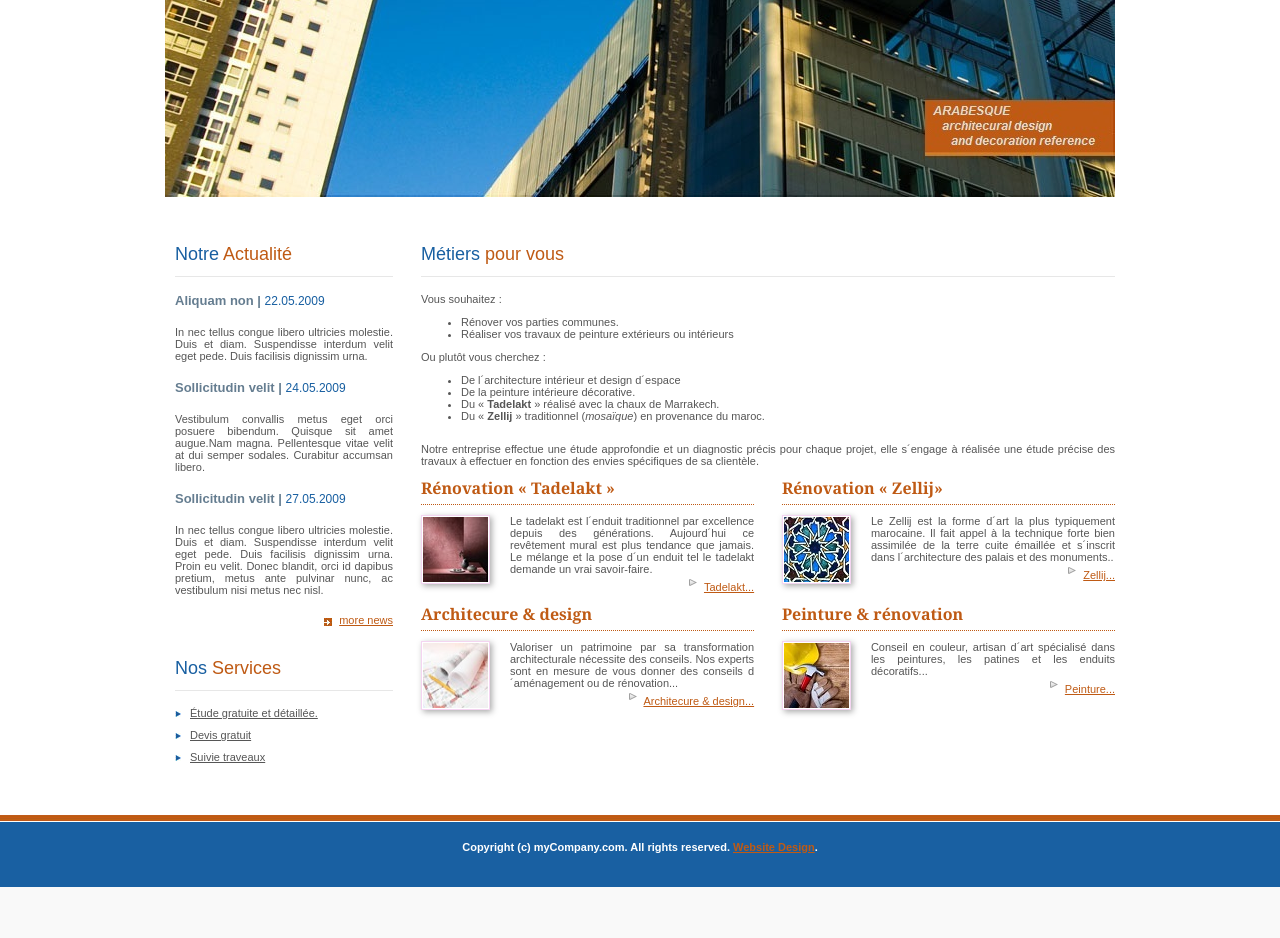
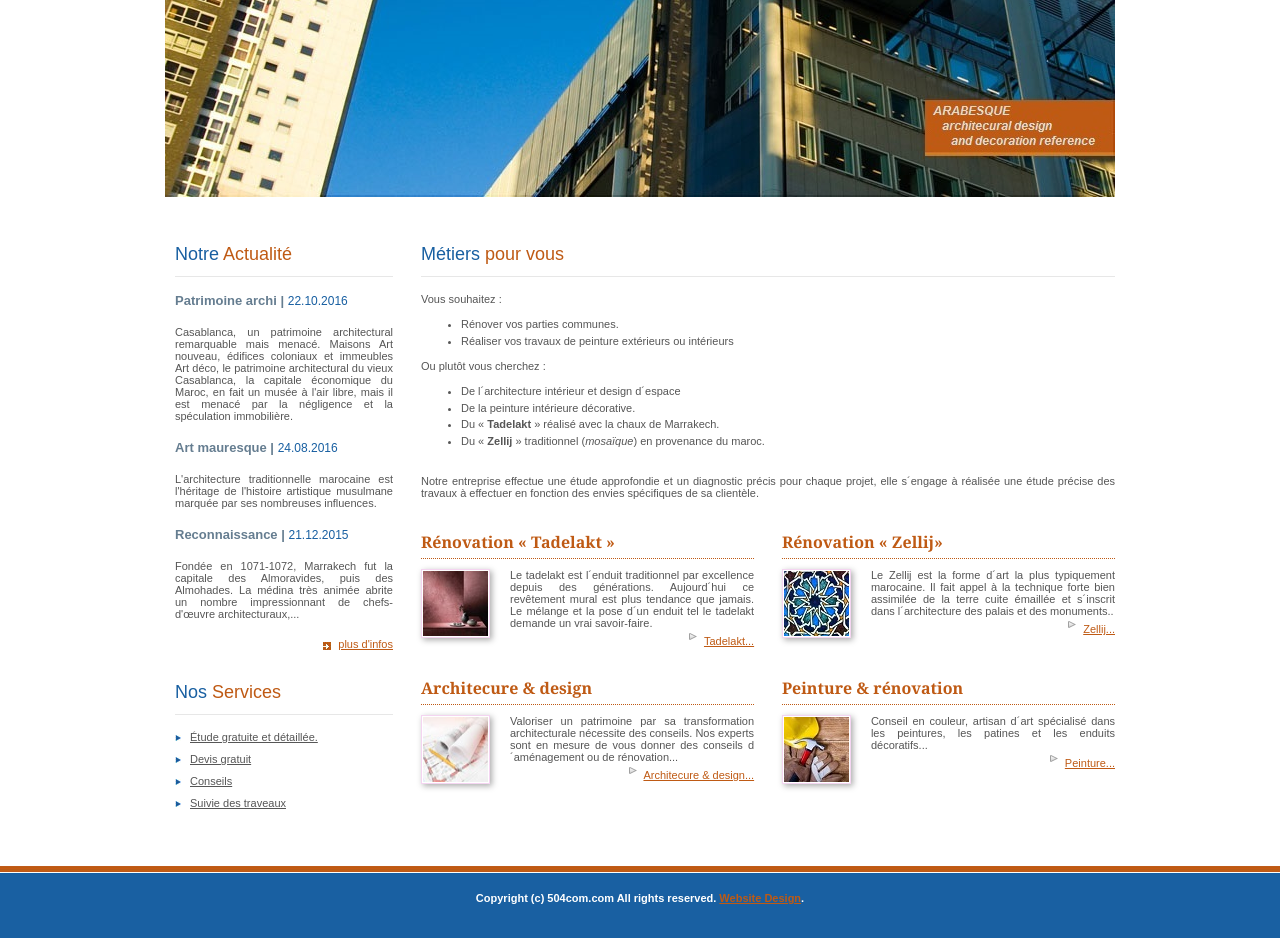
Before and after one commit to 504com/arabesque, a PHP site: page /services.php in a window 1280 px wide. Shown: the part 163-1101 px from the top of the page. Before the commit the page ends 1050 px from the top, so only its background shows below. Run offline with PHP 8.4, Linux system fonts and the light colour scheme; some libraries are stand-ins or nearby versions.

Commit message:
Fix bugs

```diff
--- a/footer.php
+++ b/footer.php
@@ -4,7 +4,7 @@
 </div>
 <div class="clear"></div>
 <div class="footer">
-    <div class="footerlink"> Copyright (c) myCompany.com. All rights reserved. <a href="http://myCompany.com">Website Design</a>. </div>
+    <div class="footerlink"> Copyright (c) 504com.com All rights reserved. <a href="http://504com.com">Website Design</a>. </div>
 </div>
 <div class="clear"></div>
 </body>
--- a/header.php
+++ b/header.php
@@ -13,7 +13,7 @@
 <body>
 <div id="container">
     <div class="headerzone">
-       <div class="logozone"> <a href="#"><img src="images/logo.jpg" alt="" border="0" /></a> </div>
+       <div class="logozone"> <a href="index.php"><img src="images/logo.jpg" alt="" border="0" /></a> </div>
         <div class="clear"></div>
     </div>
     <div class="clear"></div>
@@ -40,18 +40,21 @@
                     <h1>Notre <span class="redheading">Actualit&eacute;</span></h1>
                 </div>
                 <div>
-                    <div class="grayboldtxt">Aliquam non | <span class="bluelighttxt">22.05.2009</span></div>
-                    <div class="newcontent"> In nec tellus congue libero ultricies molestie. Duis et diam. Suspendisse interdum velit eget pede. Duis facilisis dignissim urna. </div>
+                    <div class="grayboldtxt">Patrimoine archi | <span class="bluelighttxt">22.10.2016</span></div>
+                    <div class="newcontent"> Casablanca, un patrimoine architectural remarquable mais menac&eacute;.
+                        Maisons Art nouveau, &eacute;difices coloniaux et immeubles Art d&eacute;co,
+                        le patrimoine architectural du vieux Casablanca, la capitale &eacute;conomique du Maroc, en fait un mus&eacute;e &agrave; l&apos;air libre, mais il est menac&eacute; par la n&eacute;gligence et la sp&eacute;culation immobili&egrave;re.
+                    </div>
                 </div>
                 <div>
-                    <div class="grayboldtxt">Sollicitudin velit | <span class="bluelighttxt">24.05.2009</span></div>
-                    <div class="newcontent"> Vestibulum convallis metus eget orci posuere bibendum. Quisque sit amet augue.Nam magna. Pellentesque vitae velit at dui semper sodales. Curabitur accumsan libero. </div>
+                    <div class="grayboldtxt">Art mauresque | <span class="bluelighttxt">24.08.2016</span></div>
+                    <div class="newcontent"> L&apos;architecture traditionnelle marocaine est l&apos;h&eacute;ritage de l&apos;histoire artistique musulmane marqu&eacute;e par ses nombreuses influences. </div>
                 </div>
                 <div>
-                    <div class="grayboldtxt">Sollicitudin velit | <span class="bluelighttxt">27.05.2009</span></div>
-                    <div class="newcontent"> In nec tellus congue libero ultricies molestie. Duis et diam. Suspendisse interdum velit eget pede. Duis facilisis dignissim urna. Proin eu velit. Donec blandit, orci id dapibus pretium, metus ante pulvinar nunc, ac vestibulum nisi metus nec nisl. </div>
+                    <div class="grayboldtxt">Reconnaissance | <span class="bluelighttxt">21.12.2015</span></div>
+                    <div class="newcontent"> Fond&eacute;e en 1071-1072, Marrakech fut la capitale des Almoravides, puis des Almohades. La m&eacute;dina tr&egrave;s anim&eacute;e abrite un nombre impressionnant de chefs-d&apos;&oelig;uvre architecturaux,... </div>
                 </div>
-                <div class="more" align="right"><a href="#">more news</a></div>
+                <div class="more" align="right"><a href="#">plus d&apos;infos</a></div>
             </div>
             <div class="clear"></div>
             <div style="padding:20px 0px 0px 0px;">
@@ -62,7 +65,8 @@
                     <ul>
                         <li><a href="#">&Eacute;tude gratuite et d&eacute;taill&eacute;e.</a></li>
                         <li><a href="#">Devis gratuit</a></li>
-                        <li><a href="#">Suivie traveaux</a></li>
+                        <li><a href="#">Conseils</a></li>
+                        <li><a href="#">Suivie des traveaux</a></li>
                     </ul>
                 </div>
             </div>
--- a/services.php
+++ b/services.php
@@ -6,23 +6,24 @@
             <h1  id="metier" >M&eacute;tiers<span class="redheading"> pour vous</span></h1>
           </div>
           <div>Vous souhaitez :
-            <ul>
+            <ul style="line-height: 1.5;">
               <li>R&eacute;nover vos parties communes.</li>
               <li>R&eacute;aliser vos travaux de peinture ext&eacute;rieurs ou int&eacute;rieurs</li>
             </ul>
           </div>
           <div>
             Ou plut&ocirc;t vous cherchez :
-            <ul>
+            <ul style="line-height: 1.5;">
               <li>De l&acute;architecture int&eacute;rieur et design d&acute;espace</li>
               <li>De la peinture int&eacute;rieure d&eacute;corative.</li>
               <li>Du &laquo; <strong>Tadelakt</strong> &raquo; r&eacute;alis&eacute; avec la chaux de Marrakech. </li>
               <li>Du &laquo; <strong>Zellij</strong> &raquo; traditionnel (<i>mosa&iuml;que</i>) en provenance du maroc. </li>
             </ul>
           </div>
-          <div style="padding-top:10px;">
+          <div style="padding-top:15px;">
             Notre entreprise effectue une &eacute;tude approfondie et un diagnostic pr&eacute;cis pour chaque projet, elle s&acute;engage &agrave; r&eacute;alis&eacute;e une &eacute;tude pr&eacute;cise des travaux &agrave; effectuer en fonction des envies sp&eacute;cifiques de sa client&egrave;le.<br />
           </div>
+            <br />
             <div class="servicecolumnzone">
               <div class="servicecolumn1">
                 <div>
--- a/stylesheet/style.css
+++ b/stylesheet/style.css
@@ -386,19 +386,19 @@ h5 {
 }
 
 .servicecolumnzone {
-	padding:10px 0px 16px 0px;
+	padding:10px 0px 20px 0px;
 }
 
 .servicecolumn1 {
 	width:48%;
 	float:left;
-	margin:0px 0px 10px 0px;
+	margin:10px 0px 20px 0px;
 }
 
 .servicecolumn2 {
 	width:48%;
 	float:right;
-	margin:0px 0px 10px 0px;
+  margin:10px 0px 10px 0px;
 }
 
 .our-comment {
```
Also changed, not shown: contact.php (+4 -3 lines).
